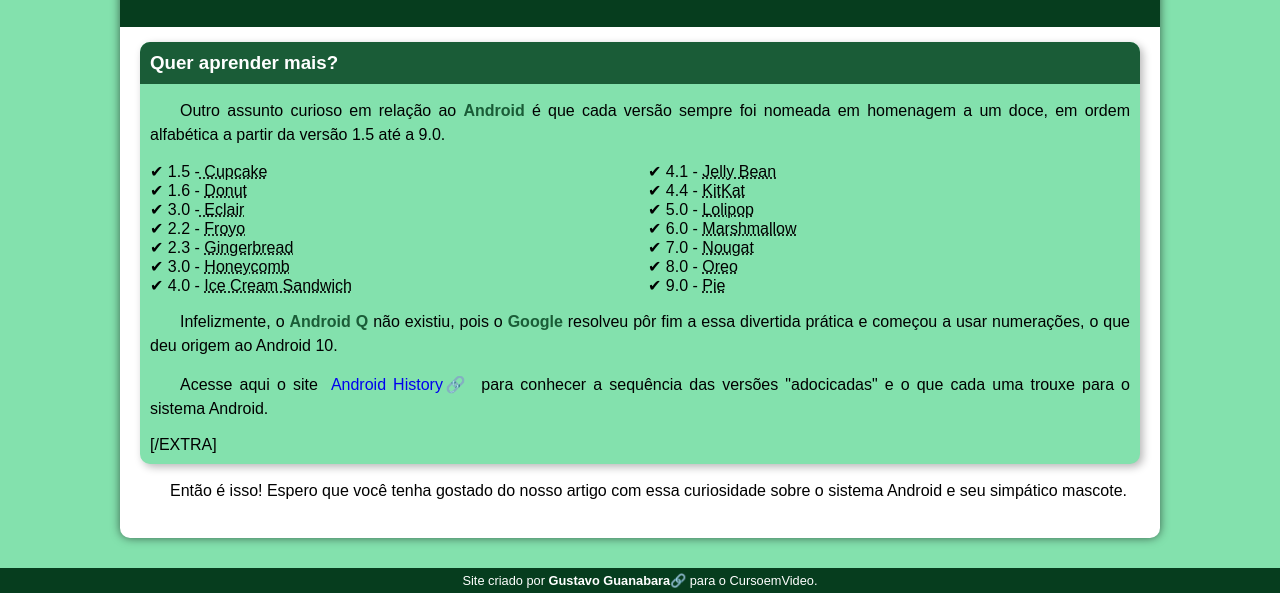
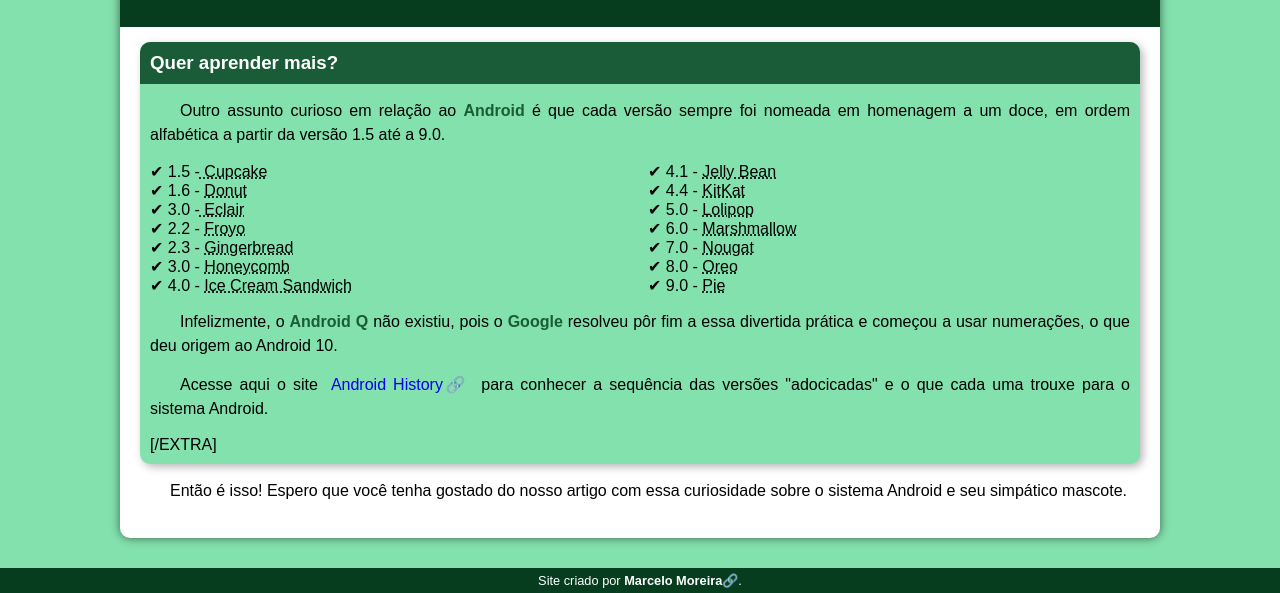
Before and after one commit to marcelo-moreira-code/projeto-pagina-android, a plain HTML site: page index.html in a window 1280 px wide. Shown: the part 2252-2845 px from the top of the page. Drawn offline with Linux system fonts and the light colour scheme; files whose address does not match are found by name.

Commit message:
Update index.html

```diff
--- a/index.html
+++ b/index.html
@@ -101,7 +101,7 @@
             </article>
         </main>
     <footer>
-        <p>Site criado por <a href="https://github.com/gustavoguanabara" target="_blank" class="externa">Gustavo Guanabara</a> para o CursoemVideo.</p>
+        <p>Site criado por <a href="https://github.com/marcelo-moreira-code" target="_blank" class="externa">Marcelo Moreira</a>.</p>
     </footer>
 </body>
 </html>
```
